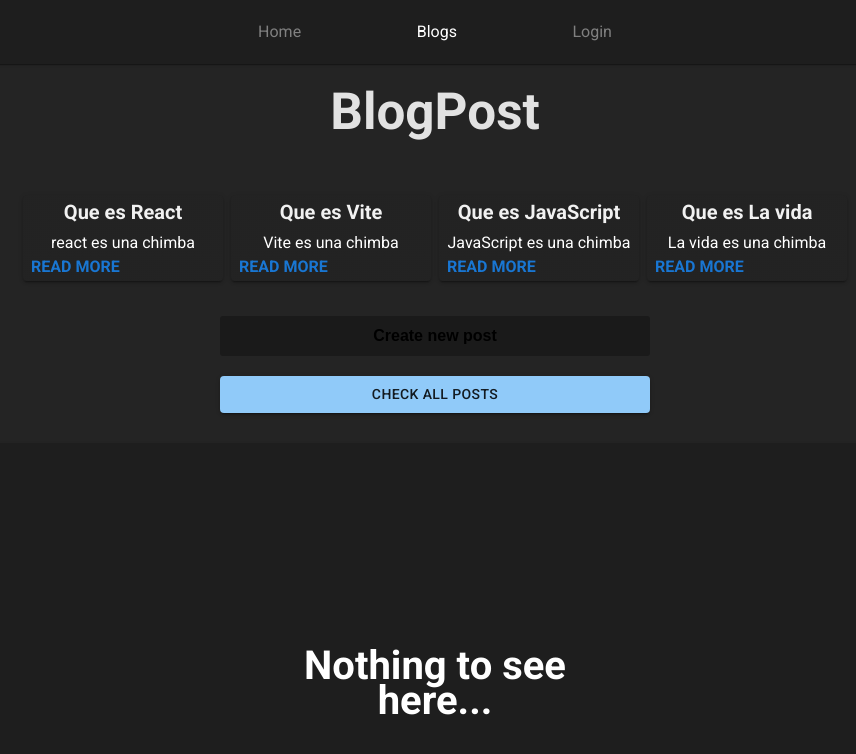
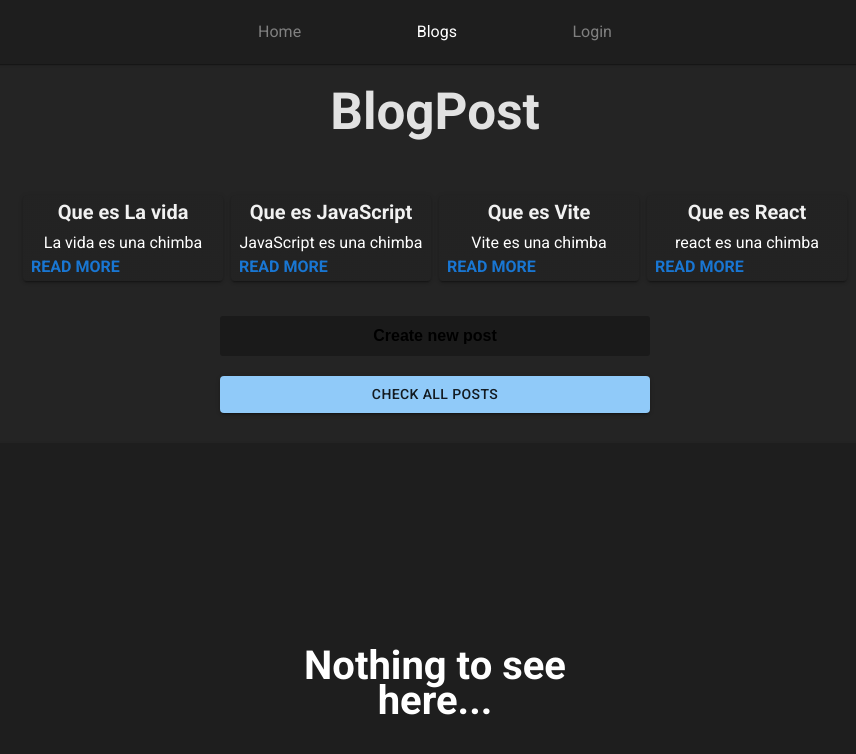
Before and after one commit to J-HernandezM/router-auth, a React (Vite) app: page /#/blog/1 in a window 1280 px wide. Shown: the top 754 px of the page, without its empty margins (205-1061 px from the left). Built offline with nearby package versions, Linux system fonts and the light colour scheme.

Commit message:
fix: posts display newest to oldest now

```diff
--- a/src/Pages/AllPosts/index.jsx
+++ b/src/Pages/AllPosts/index.jsx
@@ -15,7 +15,7 @@ function AllPosts(){
         <>
             <h1>All Posts</h1>
             <ul className='posts--grid'>
-                {blogData.map((post)=>{
+                {blogData.slice(0).reverse().map((post)=>{
                     return (<BlogLink key={post.slug} post={post}/>)
                 })}
             </ul>
--- a/src/Pages/Blog/index.jsx
+++ b/src/Pages/Blog/index.jsx
@@ -15,7 +15,7 @@ function Blog(props) {
         <>
             <h1>BlogPost</h1>
             <ul className='posts--grid'>
-                {!isEmpty && blogData.map((post, index)=>{
+                {!isEmpty && blogData.slice(0).reverse().map((post, index)=>{
                     if(index<=5){
                         return (<BlogLink key={post.id} post={post}/>)
                     }
```
